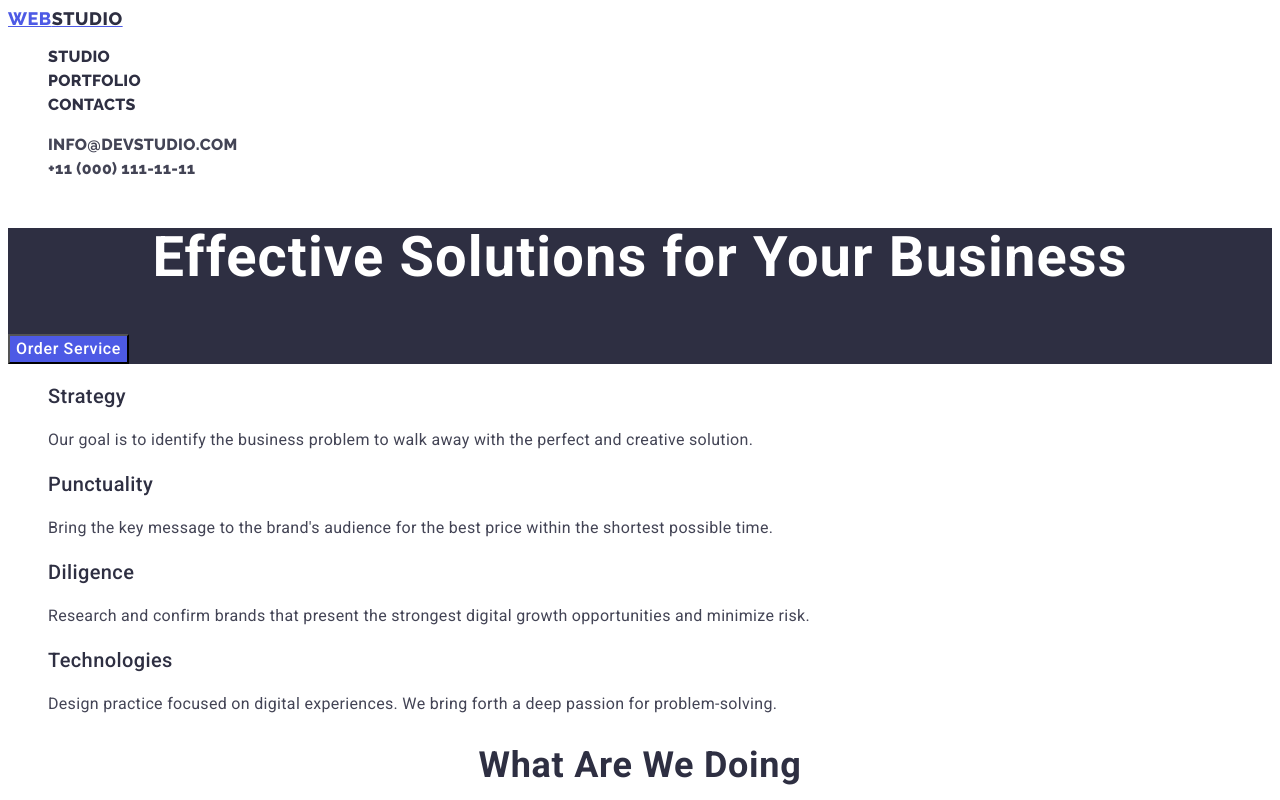
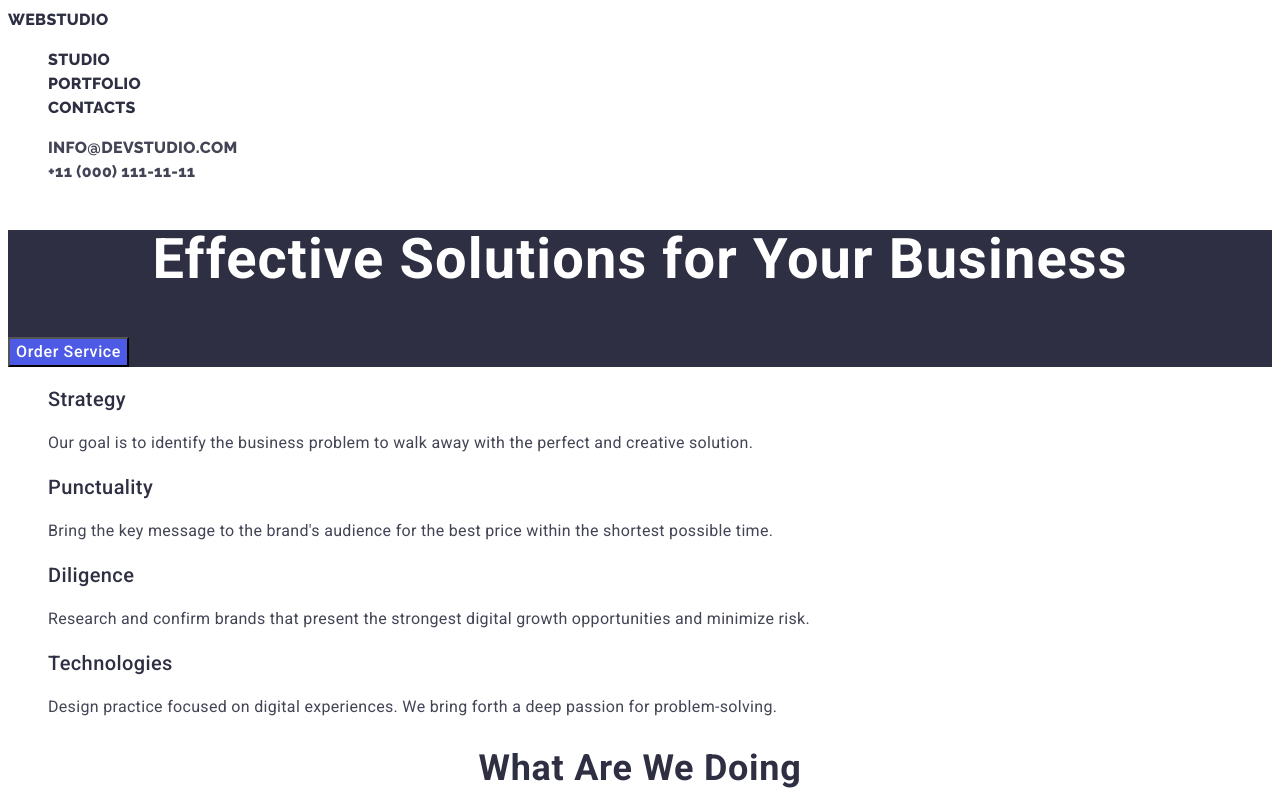
Before and after one commit to VitaliyLitvak/goit-markup-hw-02, a plain HTML site: page index.html in a window 1280 px wide. Shown: the top 800 px of the page. Drawn offline with Linux system fonts and the light colour scheme.

Commit message:
Update index.html

```diff
--- a/index.html
+++ b/index.html
@@ -17,7 +17,7 @@
     <!--Шапка-->
     <header class="site-nav">
       <nav>
-        <a href="./index.html" class="logo"
+        <a href="./index.html" class="logo link"
           >Web<span style="color: #2e2f42">Studio</span></a
         >
         <ul class="site-nav list">
```
